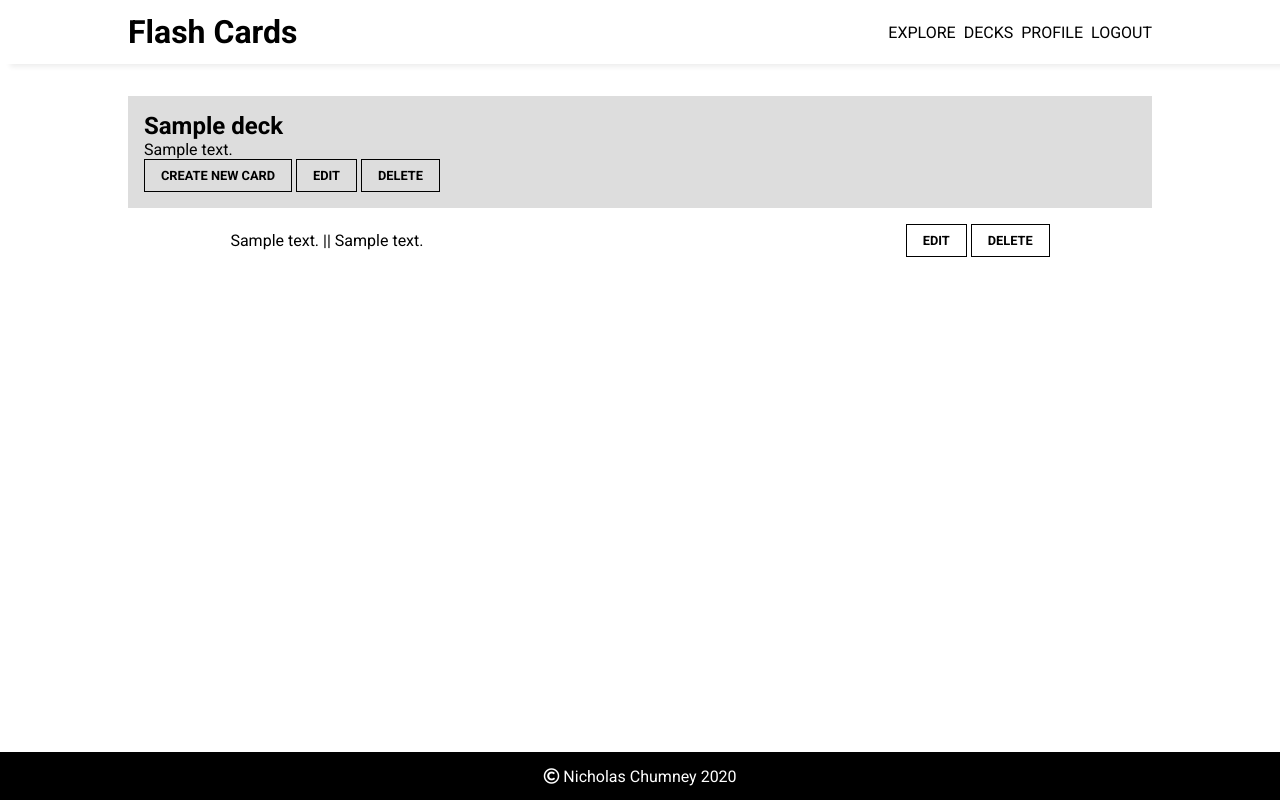
After one commit to chumnend/flash-cards, a Django app: page /decks/1/manage/ in a window 1280 px wide. The commit adds this page. Run offline with Django 3.2, Linux system fonts and the light colour scheme; a user stored in the database is signed in; tables that the repository leaves empty hold one stand-in row (values such as "Sample post"); some libraries are stand-ins or nearby versions.

Commit message:
added deck management views

```diff
--- a/src/decks/forms.py
+++ b/src/decks/forms.py
@@ -35,7 +35,8 @@ class NewDeckForm(forms.ModelForm):
     categories = forms.CharField(
         label="Categories",
         max_length=200,
-        help_text="Seperate categories using spaces"
+        required=False,
+        help_text="Seperate categories using spaces",
     )
 
     class Meta:
--- a/src/decks/urls.py
+++ b/src/decks/urls.py
@@ -4,6 +4,8 @@ from decks import views
 urlpatterns = [
     path("", views.home, name="home"),
     path("explore/", views.explore, name="explore"),
+    path("decks/", views.decks, name="decks"),
     path("decks/new/", views.new_deck, name="new_deck"),
     path("decks/<int:pk>/", views.deck, name="deck"),
+    path("decks/<int:pk>/manage/", views.manage_deck, name="manage_deck"),
 ]
--- a/src/decks/views.py
+++ b/src/decks/views.py
@@ -7,7 +7,7 @@ from decks.forms import SearchDeckForm, NewDeckForm
 def home(request):
     if request.user.is_authenticated:
         owner_decks = Deck.objects.filter(owner=request.user)
-        feed_decks = Deck.objects.all() # TO REPLACE WITH FOLLOWED USER DECKS
+        feed_decks = Deck.objects.filter(publish_status="o")[:6] # TO REPLACE WITH FOLLOWED USER DECKS
         context = {
             "owner_decks": owner_decks,
             "decks": feed_decks,
@@ -34,26 +34,33 @@ def explore(request):
     page_number = request.GET.get('page')
     deck_page_obj = deck_paginator.get_page(page_number)
 
+    num_decks = len(decks)
     categories = Category.objects.all()
     form = SearchDeckForm()
     context = {
         "decks": deck_page_obj,
+        "num_decks": num_decks,
         "categories": categories,
         "form": form,
     }
 
     return render(request, 'decks/explore.html', context)
 
-def deck(request, pk):
-    deck = get_object_or_404(Deck, pk=pk)
-    cards = Card.objects.filter(deck=deck)
+@login_required
+def decks(request):
+    if request.POST:
+        pass
+
+    decks = Deck.objects.filter(owner=request.user)
+    deck_paginator = Paginator(decks, 10)
+    page_number = request.GET.get('page')
+    deck_page_obj = deck_paginator.get_page(page_number)
+
     context = {
-        "deck": deck,
-        "cards": cards,
-        "num_cards": len(cards),
+        "decks": deck_page_obj,
     }
 
-    return render(request, 'decks/deck.html', context)
+    return render(request, 'decks/decks.html', context)
 
 @login_required
 def new_deck(request):
@@ -83,3 +90,31 @@ def new_deck(request):
     }
 
     return render(request, 'decks/new_deck.html', context)
+
+def deck(request, pk):
+    deck = get_object_or_404(Deck, pk=pk)
+    cards = Card.objects.filter(deck=deck)
+    num_cards = len(cards)
+    context = {
+        "deck": deck,
+        "cards": cards,
+        "num_cards": num_cards,
+    }
+
+    return render(request, 'decks/deck.html', context)
+
+@login_required
+def manage_deck(request, pk):
+    deck = get_object_or_404(Deck, pk=pk)
+    if deck.owner.username != request.user.username:
+        return redirect('home')
+
+    cards = Card.objects.filter(deck=deck)
+    num_cards = len(cards)
+    context = {
+        "deck": deck,
+        "cards": cards,
+        "num_cards": num_cards,
+    }
+
+    return render(request, 'decks/deck_manage.html', context)
--- a/src/static/css/partials.css
+++ b/src/static/css/partials.css
@@ -24,8 +24,9 @@
   flex-grow: 1;
 }
 
-.decks__tile--button {
+.decks__tile--buttons {
   align-self: flex-end;
+  margin-top: 1rem;
 }
 
 @media all and (min-width: 568px) {
@@ -38,6 +39,18 @@
   .decks {
     grid-template-columns: 1fr 1fr 1fr;
   }
+}
+
+/* CARD LIST */
+.cards {
+  width: 80%;
+  margin: 0 auto;
+}
+
+.cards__tile {
+ display: flex;
+ justify-content: space-between;
+ align-items: center;
 }
 
 /* FORM */
@@ -128,11 +141,6 @@
   font-size: 16px;
 }
 
-.search .btn {
-  background: #7fcd91;
-  font-weight: 700;
-}
-
 @media all and (min-width: 768px) {
   .search {
     flex-direction: row;
--- a/src/templates/base.html
+++ b/src/templates/base.html
@@ -25,7 +25,7 @@
       {% if user.is_authenticated %}
         <ul class="navbar__links">
           <li><a href="{% url 'explore' %}">Explore</a></li>
-          <li><a href="#">Decks</a></li>
+          <li><a href="{% url 'decks' %}">Decks</a></li>
           <li><a href="#">Profile</a></li>
           <li><a href="{% url 'logout' %}">Logout</a></li>
         </ul>
--- a/src/templates/decks/dashboard.html
+++ b/src/templates/decks/dashboard.html
@@ -14,6 +14,11 @@
 
     .decks {
       grid-template-columns: 1fr;
+    }
+
+    .see-more {
+      display: block;
+      margin: 1rem auto;
     }
 
     @media all and (min-width: 768px) {
@@ -51,6 +56,7 @@
     <section class="dashboard__feed">
       <h3>Recent Activity</h3>
       {% include 'partials/deck_list.html' %}
+      <a class="see-more btn" href="{% url 'explore' %}">See More</a>
     </section>
   </div>
 {% endblock content %}
--- /dev/null
+++ b/src/templates/decks/deck_manage.html
@@ -0,0 +1,39 @@
+{% extends 'base.html' %}
+
+{% block styles %}
+    <style>
+        .btn {
+            display: inline-block;
+        }
+    </style>
+{% endblock styles %}
+
+{% block title %}{{ deck.name }}{% endblock title %}
+
+{% block header %}
+  <header class="header">
+    <h2>{{ deck.name }}</h2>
+    <p>{{ deck.description }}</p>
+    <a class="btn" href="#">Create New Card</a>
+    <a class="btn" href="#">Edit</a>
+    <a class="btn" href="#">Delete</a>
+  </header>
+{% endblock header %}
+
+{% block content %}
+    {% if num_cards == 0 %}
+      <p class="center">No cards are currently in this deck.</p>
+    {% else %}
+        <div class="cards">
+            {% for card in cards %}
+            <div class="cards__tile">
+                <p>{{ card.front_text }} || {{  card.back_text }}</p>
+                <div>
+                    <button class="btn">Edit</button>
+                    <button class="btn">Delete</button>
+                </div>
+            </div>
+            {% endfor %}
+        </div>
+    {% endif %}
+{% endblock content %}
```
Also changed, not shown: src/decks/tests/test_views.py (+65 -1 lines), src/templates/decks/deck.html (+7 -0 lines), src/templates/decks/decks.html (added, +19 -0 lines), src/templates/decks/explore.html (+6 -2 lines), src/templates/partials/deck_list.html (+6 -1 lines).
